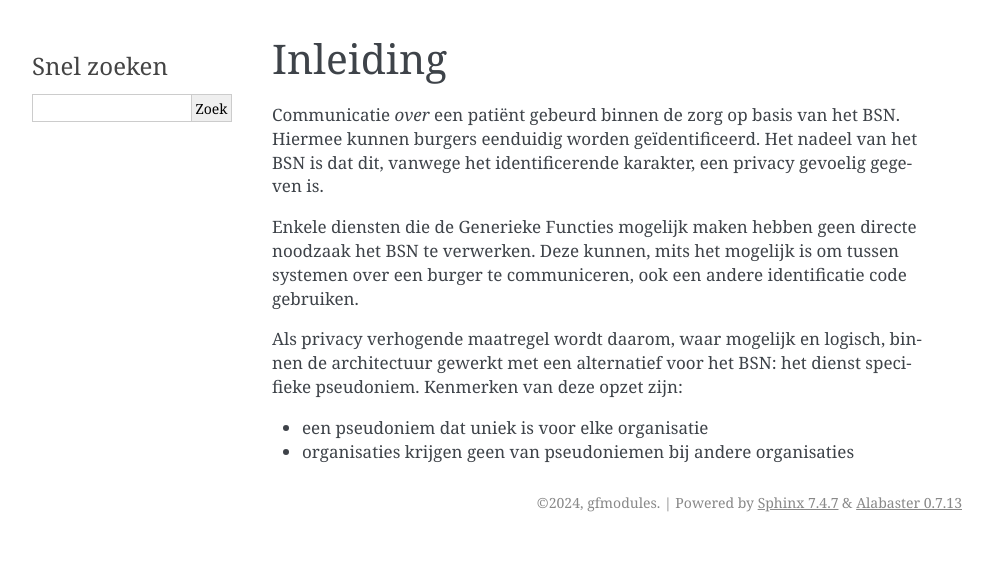
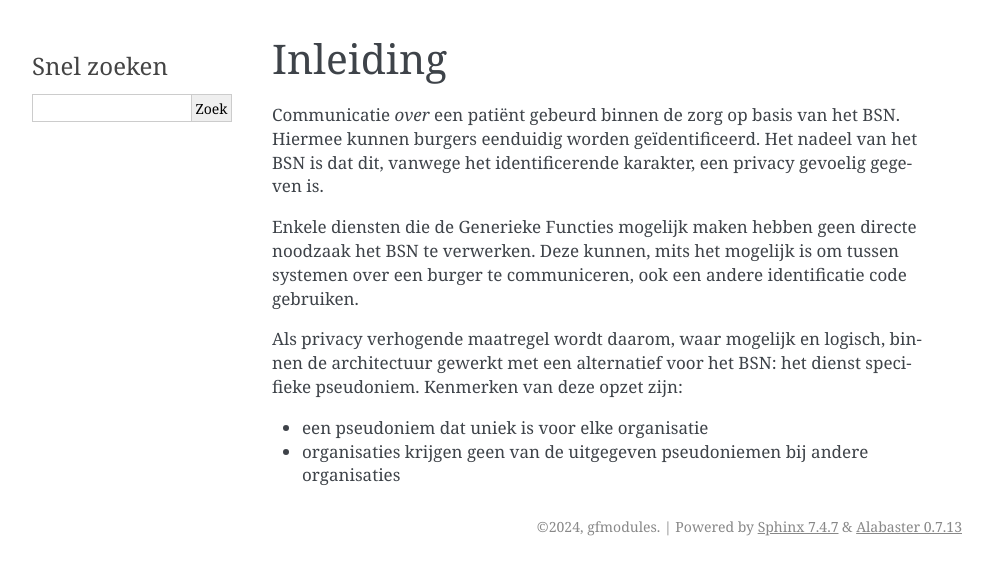
Before and after one commit to minvws/gfmodules-functionele-documentatie, a Sphinx documentation site: the page built from docs/pseudoniemen/01_inleiding.md, in a window 1280 px wide. Shown: the top 575 px of the page, without its empty margins (148-1141 px from the left). Built offline with Sphinx 7.4.7, drawn with Linux system fonts in a browser that asks for light colours.

Commit message:
Update docs/pseudoniemen/01_inleiding.md
Co-authored-by: Thomas <54805624+thomas-samoht@users.noreply.github.com>

```diff
--- a/docs/pseudoniemen/01_inleiding.md
+++ b/docs/pseudoniemen/01_inleiding.md
@@ -15,4 +15,4 @@ de architectuur gewerkt met een alternatief voor het BSN: het dienst specifieke
 pseudoniem. Kenmerken van deze opzet zijn:
 
 - een pseudoniem dat uniek is voor elke organisatie
-- organisaties krijgen geen van pseudoniemen bij andere organisaties
+- organisaties krijgen geen van de uitgegeven pseudoniemen bij andere organisaties
```
